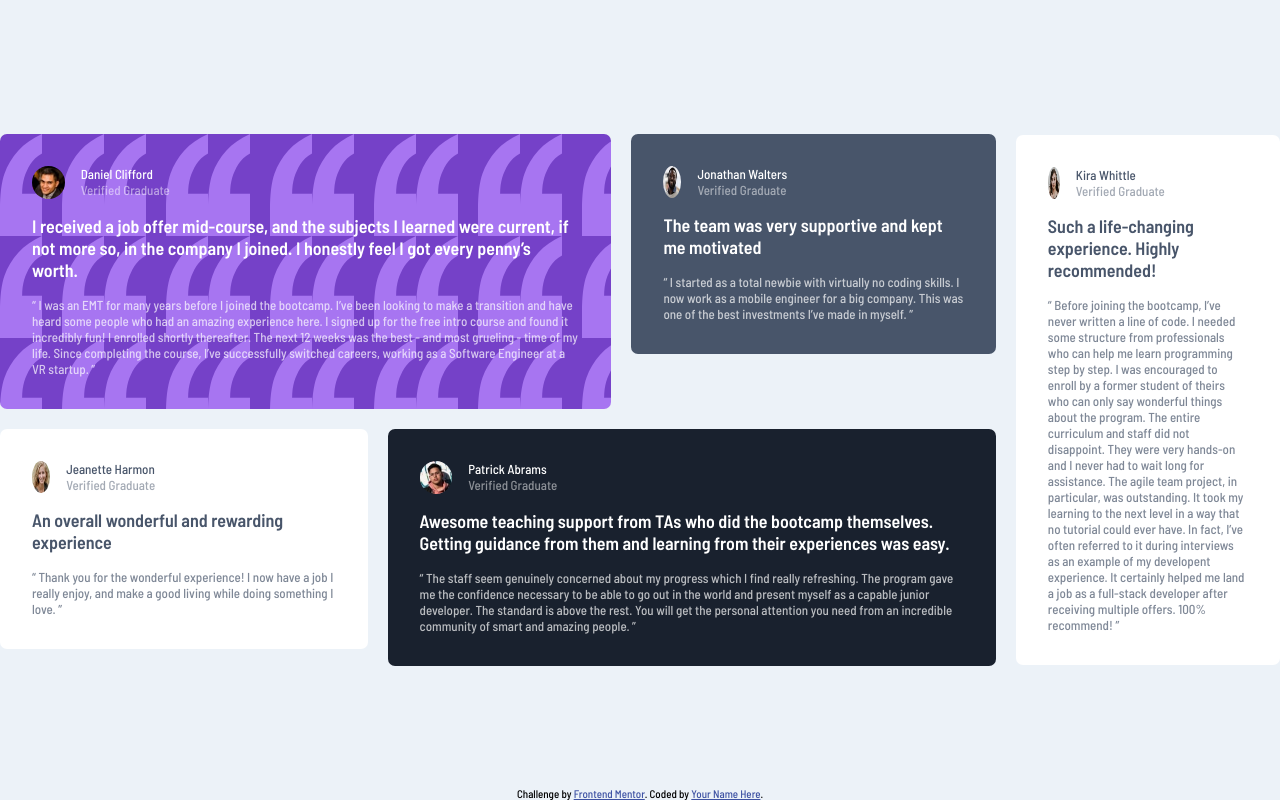
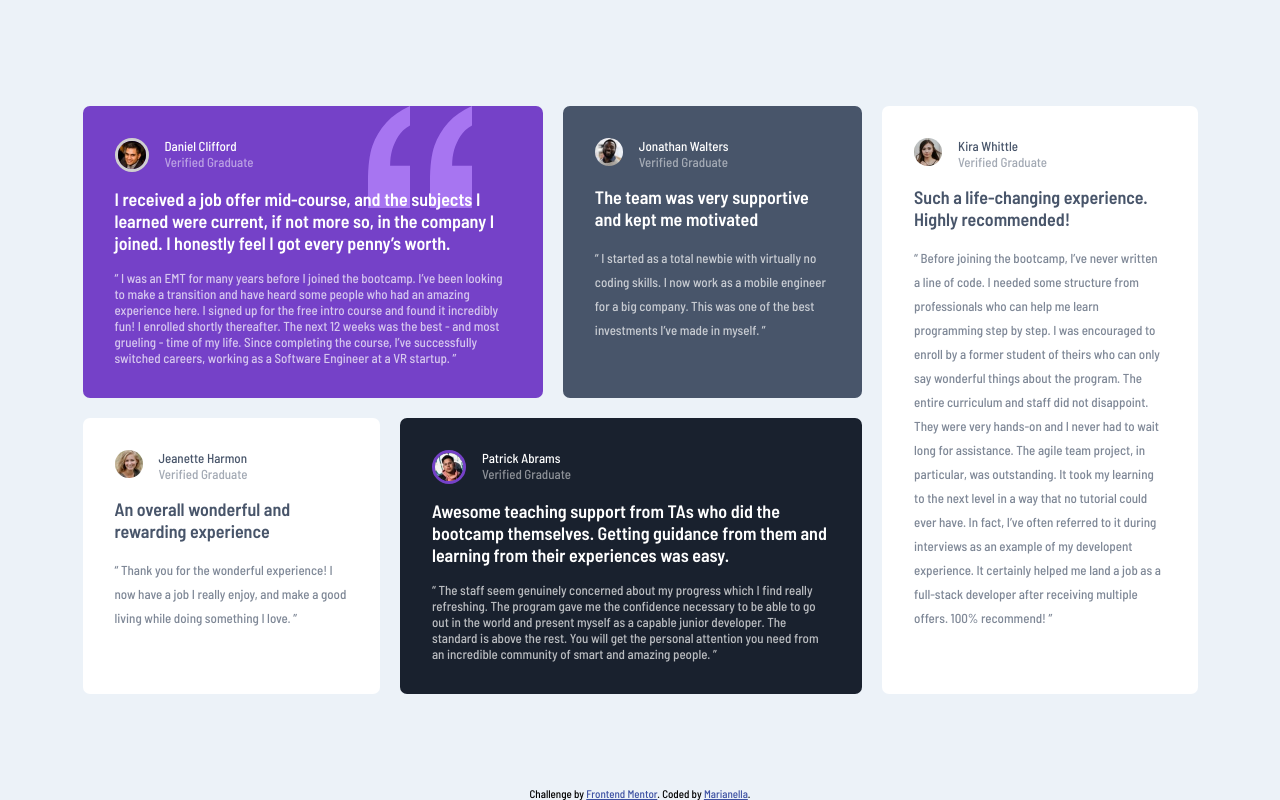
Before and after one commit to Marianellag1/testimonial-glowing-adventure, a plain HTML site: page index.html in a window 1280 px wide. Drawn offline with Linux system fonts and the light colour scheme.

Commit message:
readme updated, challenge looks good

```diff
--- a/assets/css/style.css
+++ b/assets/css/style.css
@@ -36,18 +36,20 @@ body {
     font-size: 13px;
     background-color: var(--blue);
     font-family: 'Barlow Semi Condensed', sans-serif;
+    flex-direction: column;
 }
 
 .box {
     border-radius: 7px;
     padding: 2rem;
-    height: fit-content;
 }
 
 .container {
     display: grid;
-    grid-template-columns: auto auto auto auto;
-    gap: 20px;
+    padding: 0.625rem;
+    gap: 1.25rem;
+    max-width: 1115px;
+    margin: auto;
 }
 
 h1,
@@ -60,7 +62,14 @@ h2 {
 .one {
     background-image: url(../../images/bg-pattern-quotation.svg);
     background-color: var(--violet);
-    grid-column: 1 / span 2;
+    background-repeat: no-repeat;
+    background-position-x: 80%;
+    grid-column: 1 / 3;
+    grid-row: 1;
+}
+
+.one img {
+    border: 3px solid var(--gray);
 }
 
 .one h1,
@@ -93,21 +102,27 @@ h2 {
 
 .three {
     background-color: var(--white);
-    grid-column: 1;
 }
 
 .four {
     background-color: var(--blackish);
+    grid-row: 2;
     grid-column: 2 / span 2;
+}
+
+.four img {
+    border: 3px solid var(--violet);
 }
 
 .five {
     background-color: var(--white);
+    grid-column: 4;
+    grid-row: 1 / span 2;
 }
 
 img {
     border-radius: 50%;
-    max-width: 6%;
+    height: 3.5vh;
 }
 
 .first {
@@ -124,10 +139,6 @@ img {
     padding-bottom: 1rem;
     font-weight: 700;
     font-size: large;
-}
-
-aside {
-    width: 50%;
 }
 
 .one #big,
@@ -153,3 +164,9 @@ aside {
     color: var(--grayish);
     opacity: 70%;
 }
+
+.five #quote,
+.two #quote,
+.three #quote {
+    font: 500 13px/24px 'Barlow Semi Condensed', sans-serif;
+}
--- a/index.html
+++ b/index.html
@@ -86,7 +86,6 @@
         an incredible community of smart and amazing people. ”
       </p>
     </div>
-  </section>
 
     <aside class="box five">
       <div class="first">
@@ -109,10 +108,11 @@
         100% recommend! ”
       </p>
     </aside>
+  </section>
 
   <div class="attribution footer">
     Challenge by <a href="https://www.frontendmentor.io?ref=challenge" target="_blank">Frontend Mentor</a>.
-    Coded by <a href="#">Your Name Here</a>.
+    Coded by <a href="https://github.com/Marianellag1" target="_blank">Marianella</a>.
   </div>
 </body>
 
```
Also changed, not shown: images/rename.png (added), 3 other files. Lines whose indentation alone changed are shown as unchanged.
